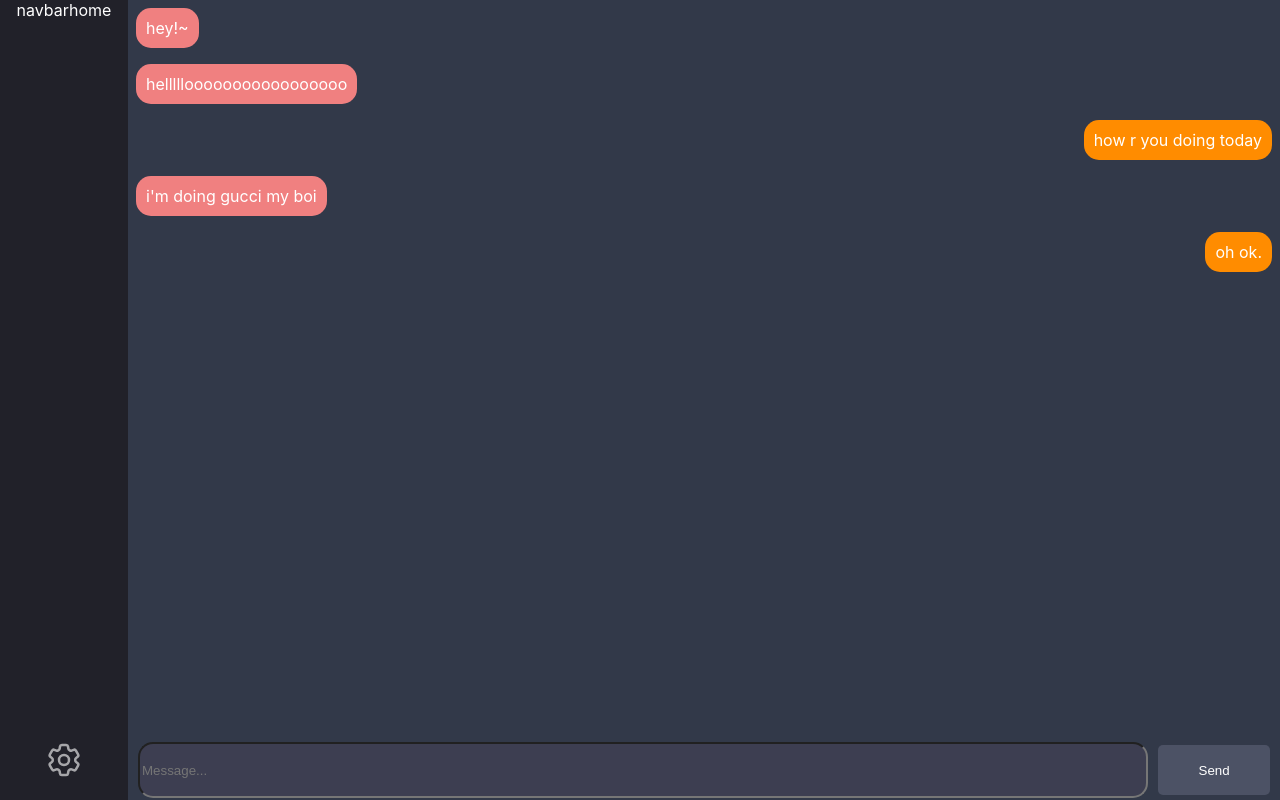
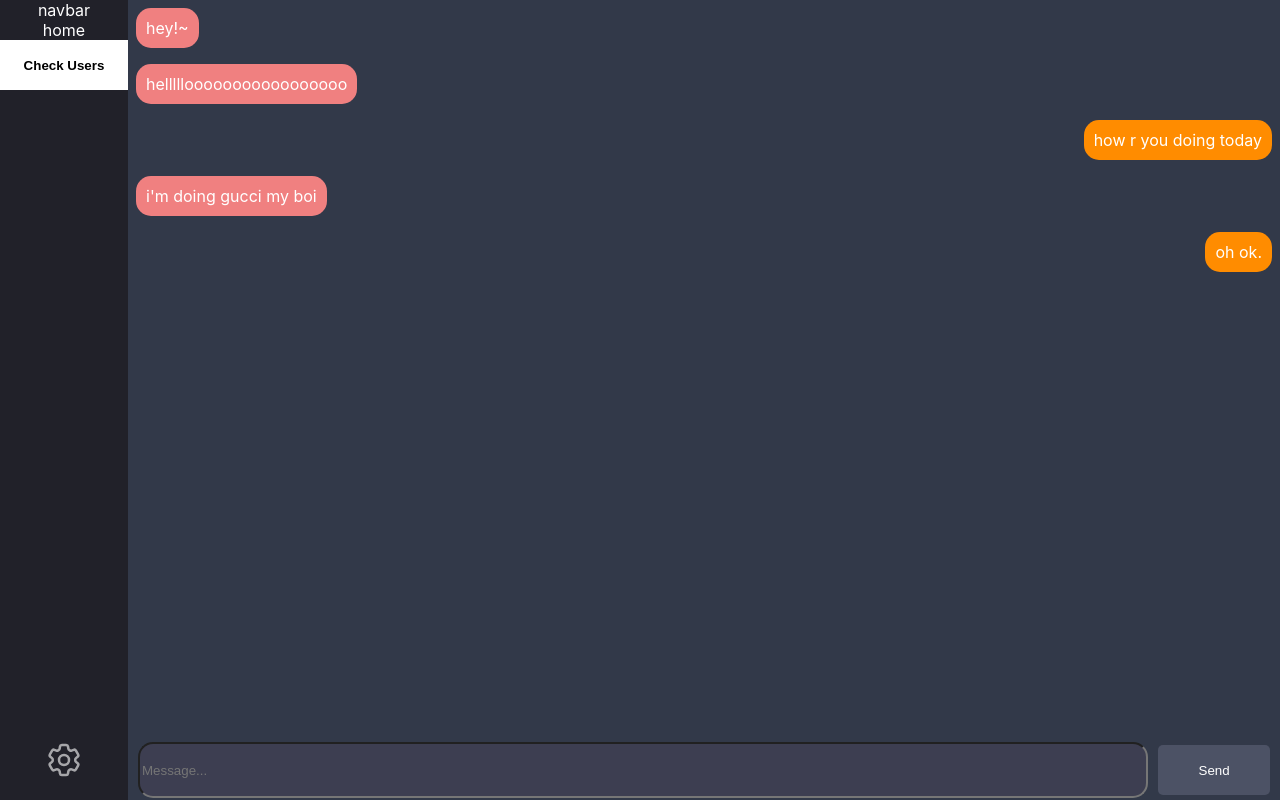
Before and after one commit to nokeen12/chat-app, a React (Create React App) app in the folder client/: page / in a window 1280 px wide. Built offline with nearby package versions, Linux system fonts and the light colour scheme.

Commit message:
Moved userlist checking to navbar

```diff
--- a/client/src/css/Navbar.css
+++ b/client/src/css/Navbar.css
@@ -7,6 +7,9 @@ nav{
     align-items: center;
 }
 #nav90{
+    display: flex;
+    flex-direction: column;
+    align-items: center;
     height: 90%;
 }
 #settings{
--- a/client/src/pages/Homepage.jsx
+++ b/client/src/pages/Homepage.jsx
@@ -4,7 +4,6 @@ import axios from "axios";
 import '../css/Homepage.css';
 
 const API_URL = 'http://localhost:5005';
-
 
 export default function Homepage(){
     const [email_address, setEmail] = useState("");
@@ -26,14 +25,6 @@ export default function Homepage(){
                 navigate('/');
             })
             .catch((error) => console.log(error));
-    }
-    const checkUsers = (e) => {
-        e.preventDefault();
-        axios.get(`${API_URL}/user/getusers`)
-        .then(response => {
-            console.log(response.data.userList)
-        })
-        .catch(err => console.log(err))
     }
     return(
         <div className="homepage">
@@ -77,7 +68,6 @@ export default function Homepage(){
                     />
                     <button type="submit">Sign Up</button>
                 </form>
-                <button onClick={checkUsers}>Check Users</button>
             </div>
         </div>
     )
--- a/client/src/pages/Navbar.jsx
+++ b/client/src/pages/Navbar.jsx
@@ -1,10 +1,16 @@
-import "../css/Navbar.css"
+import "../css/Navbar.css";
+import { useState } from 'react';
+import axios from "axios";
+
+const API_URL = 'http://localhost:5005';
+
 export default function Navbar(){
     return(
         <nav>
             <div id="nav90">
                 navbar
                 <a href="/l">home</a>
+                <SearchList />
             </div>
             <div id="settings">
                 <svg xmlns="http://www.w3.org/2000/svg" fill="none" viewBox="0 0 24 24" strokeWidth="1.5" stroke="currentColor" className="w-6 h-6">
@@ -15,3 +21,27 @@ export default function Navbar(){
         </nav>
     )
 }
+
+function SearchList(props) {
+    const [ userList, setUserList ] = useState([]);
+
+    const checkUsers = (e) => {
+        e.preventDefault();
+        axios.get(`${API_URL}/user/getusers`)
+        .then(response => {
+            setUserList(response.data.userList)
+        })
+        .catch(err => console.log(err))
+    }
+
+    return (
+        <div>
+            <button onClick={checkUsers}>Check Users</button>
+            <ul>
+                {userList.map((user, index) => (
+                    <li key={index}>{user}</li>
+                ))}
+            </ul>
+        </div>
+    )
+}
```
